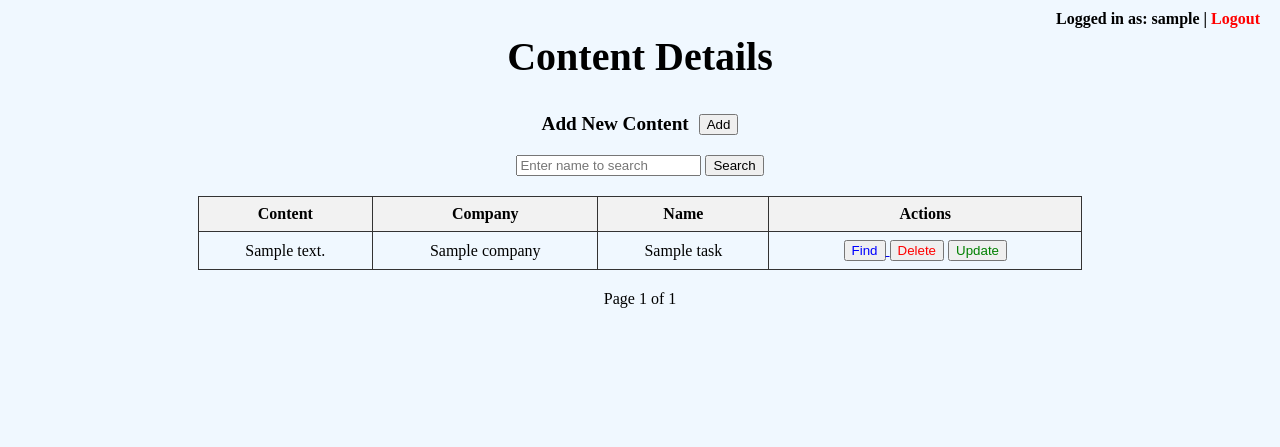
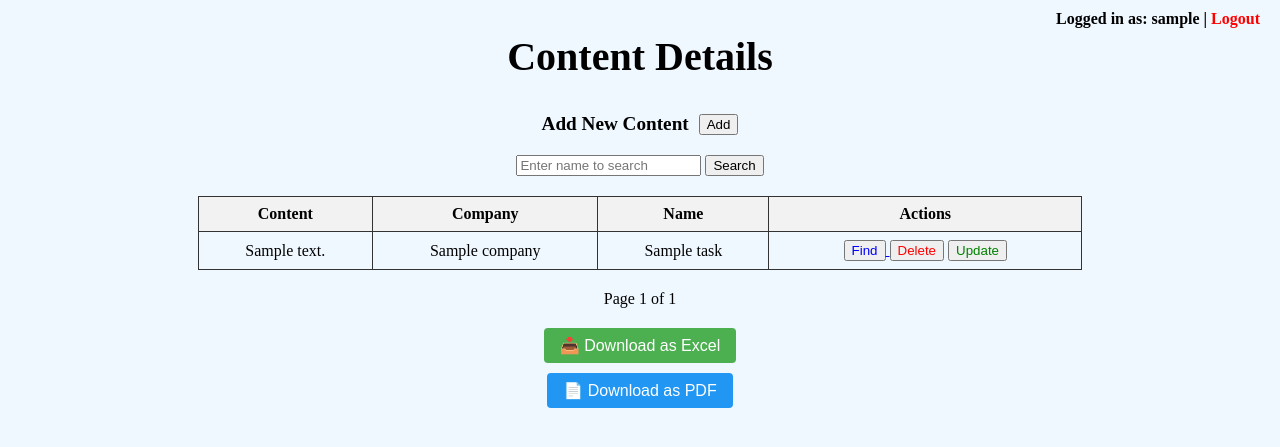
Before and after one commit to Anindita-2000/MyPythonApp, a Flask app: page /login/all in a window 1280 px wide. Shown: the top 447 px of the page. Run offline with Flask 3, Linux system fonts and the light colour scheme; the visitor is signed in with stand-in values (Sample User, id 1); a database or web service that is not in the repository returns one stand-in record (values such as "Sample title").

Commit message:
Update index.html

```diff
--- a/templates/index.html
+++ b/templates/index.html
@@ -90,6 +90,25 @@ tr:hover {
     {% endif %}
 </div>
 
+<!-- Download as Excel Button -->
+<div style="text-align:center; margin-top: 20px;">
+    <form action="{{ url_for('download_tasks') }}" method="get">
+        <button type="submit" style="padding: 8px 16px; font-size: 16px; background-color: #4CAF50; color: white; border: none; border-radius: 4px; cursor: pointer;">
+            📥 Download as Excel
+        </button>
+    </form>
+</div>
+
+<!-- Download as PDF Button -->
+<div style="text-align:center; margin-top: 10px;">
+    <form action="{{ url_for('download_tasks_pdf') }}" method="get">
+        <button type="submit" style="padding: 8px 16px; font-size: 16px; background-color: #2196F3; color: white; border: none; border-radius: 4px; cursor: pointer;">
+            📄 Download as PDF
+        </button>
+    </form>
+</div>
+</div>
+
 <!-- Sorting   -->
 <script>
     let sortDirections = {};
```
